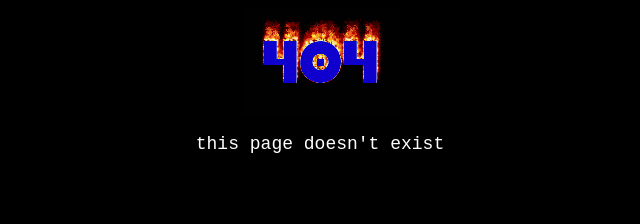
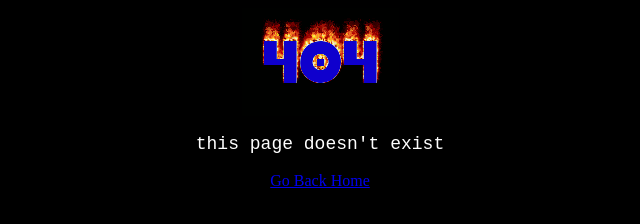
Before and after one commit to MrTime-75/linkedx, a plain HTML site: page 404.html in a window 1280 px wide. Shown: the whole page, without its empty margins (320-960 px from the left). Drawn offline with Linux system fonts and the light colour scheme.

Commit message:
Update 404.html

```diff
--- a/404.html
+++ b/404.html
@@ -9,6 +9,7 @@
 
       <img src="404.gif"></img>
       <p>this page doesn't exist</p>
+      <a href="index.html">Go Back Home</a>
 
     </div>
 
```
